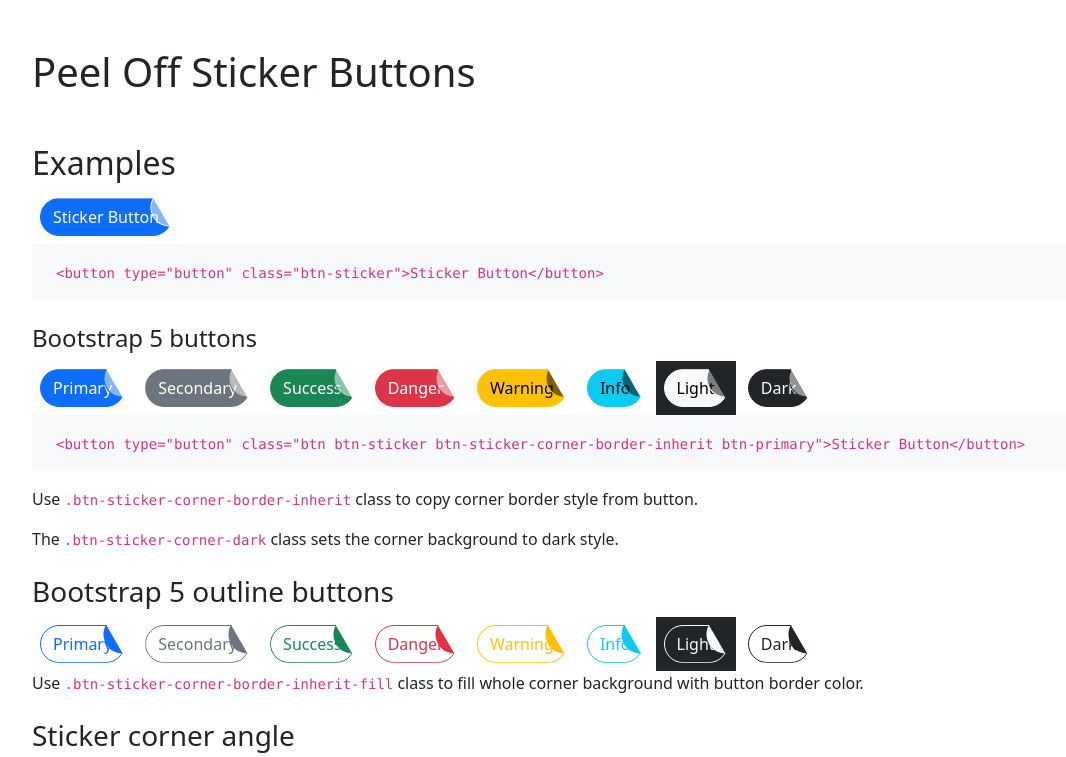
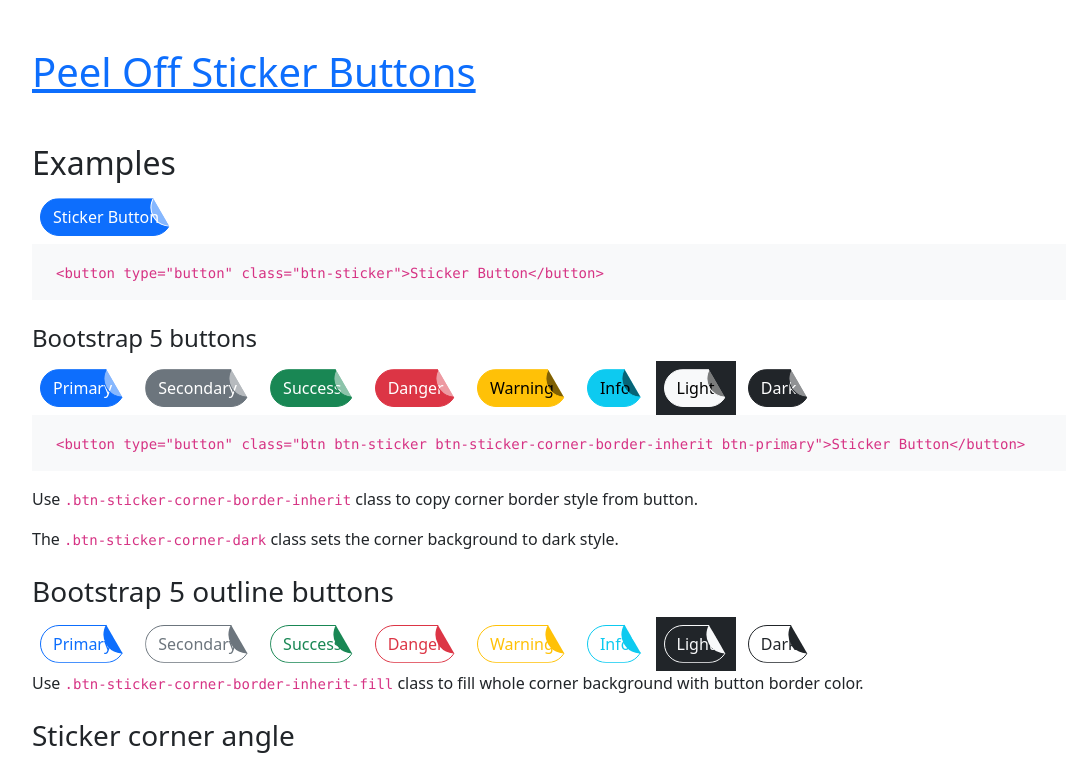
Before and after one commit to yepteam/sticker-button, a website: page index.html in a window 1280 px wide. Shown: the top 757 px of the page, without its empty margins (50-1116 px from the left). Drawn offline with nearby package versions, Linux system fonts and the light colour scheme.

Commit message:
Update index.html

```diff
--- a/index.html
+++ b/index.html
@@ -15,7 +15,7 @@
 <div>
     <div class="container py-5">
 
-        <h1 class="mb-5">Peel Off Sticker Buttons</h1>
+        <h1 class="mb-5"><a href="https://github.com/yepteam/sticker-button" target="_blank">Peel Off Sticker Buttons</a></h1>
 
         <h2>Examples</h2>
 
```
